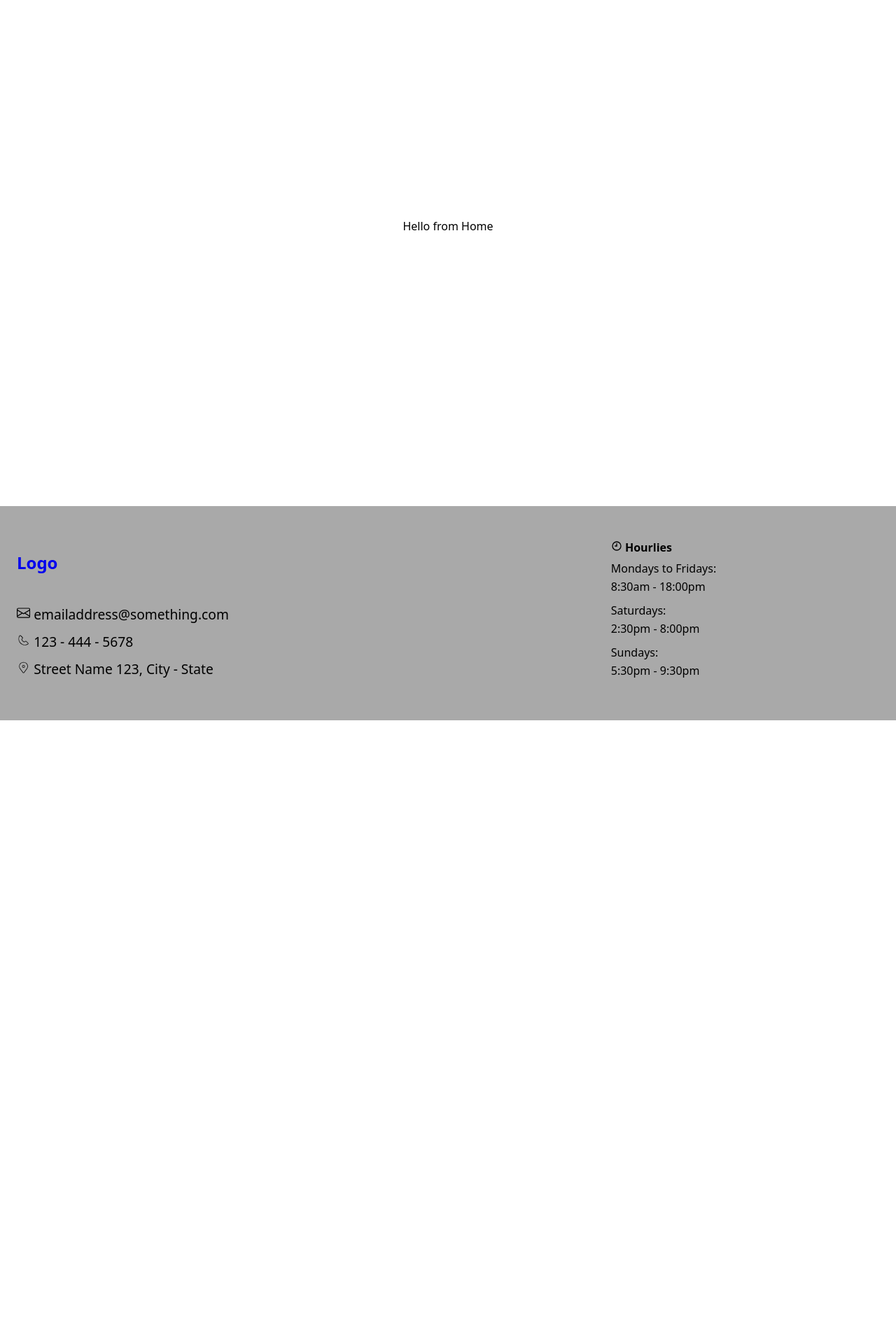
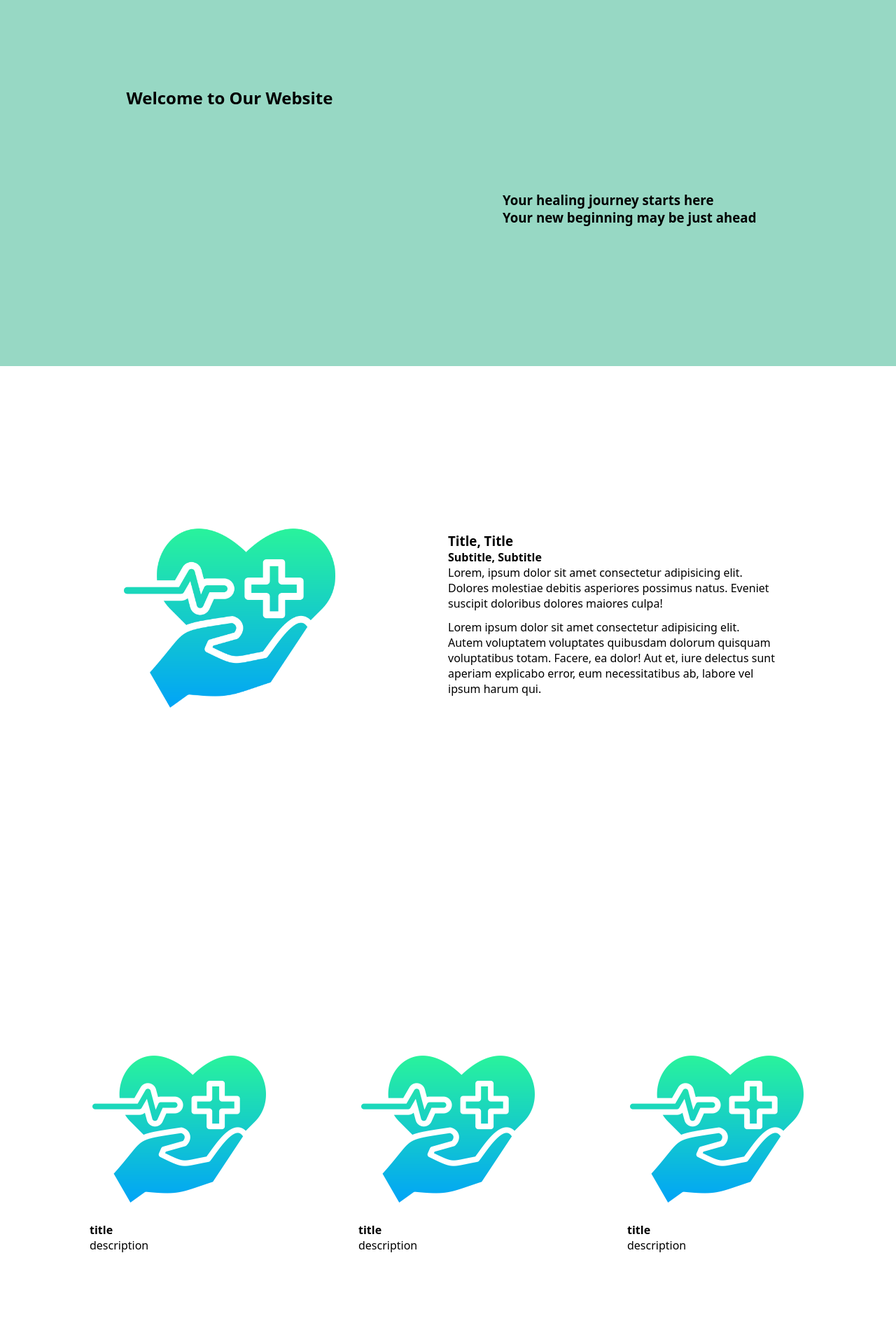
Before and after one commit to MartinXCVI/react-psychologist, a React (Vite) app: page / in a window 1280 px wide. Shown: the part 200-2120 px from the top of the page at 70% size. Before the commit the page ends 1229 px from the top, so only its background shows below. Built offline with nearby package versions, Linux system fonts and the light colour scheme.

Commit message:
small progress in home page layout

```diff
--- /dev/null
+++ b/src/components/Container.jsx
@@ -0,0 +1,10 @@
+
+const Container = ({ children, className }) => {
+  return (
+    <section className={`container ${className}`}>
+      {children}
+    </section>
+  )
+}
+
+export default Container
--- a/src/css/styles.css
+++ b/src/css/styles.css
@@ -26,6 +26,12 @@ p {
   flex-direction: column;
   justify-content: center;
   align-items: center;
+}
+
+.container {
+  width: 100%;
+  min-height: 100vh;
+  display: flex;
 }
 
 /*----- Components -----*/
@@ -207,5 +213,83 @@ p {
   }
 }
 /*----- Views -----*/
+.landing-section {
+  width: 100%;
+  min-height: 75vh;
+  display: flex;
+  justify-content: center;
+  align-items: center;
+  background-color: #97D8C4;
+  padding: 1rem;
+}
+.landing-section .landing-section-left {
+  width: 50%;
+  min-height: 25vh;
+  max-width: 50%;
+  display: flex;
+  flex-direction: column;
+  justify-content: flex-start;
+  align-items: center;
+}
+.landing-section .landing-section-right {
+  width: 50%;
+  max-width: 50%;
+  min-height: 25vh;
+  display: flex;
+  flex-direction: column;
+  justify-content: flex-end;
+  align-items: center;
+}
+.landing-section .landing-text {
+  width: 75%;
+  text-align: start;
+}
+
+.landing-info-block {
+  width: 100%;
+  min-height: 90vh;
+  display: flex;
+  justify-content: center;
+  align-items: center;
+  padding: 1rem;
+}
+.landing-info-block .left-block {
+  width: 50%;
+}
+.landing-info-block .right-block {
+  width: 50%;
+}
+
+.figure-block {
+  width: 100%;
+  display: flex;
+  flex-direction: column;
+  justify-content: center;
+  align-items: center;
+}
+.figure-block img {
+  width: 50%;
+}
+
+.text-block {
+  width: 75%;
+}
+
+.home-container {
+  display: flex;
+  justify-content: space-evenly;
+  align-items: center;
+  flex-wrap: wrap;
+}
+
+.home-container .home-card {
+  width: 20%;
+}
+.home-container .home-card .card-figure {
+  width: 100%;
+}
+.home-container .home-card .card-figure img {
+  width: 100%;
+}
 
 /*# sourceMappingURL=styles.css.map */
--- a/src/pages/Home.jsx
+++ b/src/pages/Home.jsx
@@ -1,9 +1,34 @@
-
+import Landing from "./Home/Landing"
+import InfoBlock from "./Home/InfoBlock"
+import Container from "../components/Container"
+import HomeCard from "./Home/HomeCard"
 
 const Home = () => {
   return (
-    <div className="temporal-div">Hello from Home</div>
-
+    <>
+      <Landing />
+      <InfoBlock />
+      <Container className={`home-container`}>
+        <HomeCard
+          img='/icons/therapy.png'
+          alt='alt name'
+          title='title'
+          data='description'
+        />
+        <HomeCard
+          img='/icons/therapy.png'
+          alt='alt name'
+          title='title'
+          data='description'
+        />
+        <HomeCard
+          img='/icons/therapy.png'
+          alt='alt name'
+          title='title'
+          data='description'
+        />
+      </Container>
+    </>
   )
 }
 
--- /dev/null
+++ b/src/pages/Home/HomeCard.jsx
@@ -0,0 +1,14 @@
+
+const HomeCard = ({ img, alt, title, data }) => {
+  return (
+    <div className="home-card">
+      <figure className="card-figure">
+        <img src={img} alt={alt} />
+      </figure>
+      <h4>{title}</h4>
+      <p>{data}</p>
+    </div>
+  )
+}
+
+export default HomeCard
--- /dev/null
+++ b/src/pages/Home/InfoBlock.jsx
@@ -0,0 +1,25 @@
+
+
+const InfoBlock = () => {
+  return (
+    <section className="landing-info-block">
+      <section className="left-block">
+        <figure className="figure-block">
+         <img src="/icons/therapy.png" alt="" />
+        </figure>
+      </section>
+      <section className="right-block">
+        <div className="heading-block">
+          <h3>Title, Title</h3>
+          <h4>Subtitle, Subtitle</h4>
+        </div>
+        <div className="text-block">
+          <p>Lorem, ipsum dolor sit amet consectetur adipisicing elit. Dolores molestiae debitis asperiores possimus natus. Eveniet suscipit doloribus dolores maiores culpa!</p>
+          <p>Lorem ipsum dolor sit amet consectetur adipisicing elit. Autem voluptatem voluptates quibusdam dolorum quisquam voluptatibus totam. Facere, ea dolor! Aut et, iure delectus sunt aperiam explicabo error, eum necessitatibus ab, labore vel ipsum harum qui.</p>
+        </div>
+      </section>
+    </section>
+  )
+}
+
+export default InfoBlock
--- /dev/null
+++ b/src/pages/Home/Landing.jsx
@@ -0,0 +1,18 @@
+
+const Landing = () => {
+  return (
+    <>
+      <section className="landing-section">
+        <section className="landing-section-left">
+          <h2>Welcome to Our Website</h2>
+        </section>
+        <section className="landing-section-right">
+          <h3 className="landing-text">Your healing journey starts here</h3>
+          <h3 className="landing-text">Your new beginning may be just ahead</h3>
+        </section>
+      </section>
+    </>
+  )
+}
+
+export default Landing
--- a/src/sass/global.scss
+++ b/src/sass/global.scss
@@ -27,3 +27,9 @@ p {
   min-height: 100vh;
   @include mx.flexCol(center, center);
 }
+
+.container {
+  width: 100%;
+  min-height: 100vh;
+  display: flex;
+}
--- a/src/sass/styles.scss
+++ b/src/sass/styles.scss
@@ -19,3 +19,5 @@
 
 
 /*----- Views -----*/
+
+@use './views/Home.scss';
--- /dev/null
+++ b/src/sass/views/Home.scss
@@ -0,0 +1,68 @@
+@use '../includes/colors' as color;
+@use '../includes/mixins' as mx;
+@use '../includes/typography' as font;
+@use '../includes/variables' as var;
+
+.landing-section {
+  width: 100%;
+  min-height: 75vh;
+  @include mx.flexRow(center, center);
+  background-color: #97D8C4;
+  padding: 1rem;
+  .landing-section-left {
+    width: 50%;
+    min-height: 25vh;
+    max-width: 50%;
+    @include mx.flexCol(flex-start, center);
+  }
+  .landing-section-right {
+    width: 50%;
+    max-width: 50%;
+    min-height: 25vh;
+    @include mx.flexCol(flex-end, center);
+  }
+  .landing-text {
+    width: 75%;
+    text-align: start;
+  }
+}
+
+.landing-info-block {
+  width: 100%;
+  min-height: 90vh;
+  @include mx.flexRow(center, center);
+  padding: 1rem;
+  .left-block {
+    width: 50%;
+  }
+  .right-block {
+    width: 50%;
+  }
+}
+
+.figure-block {
+  width: 100%;
+  @include mx.flexCol(center, center);
+  img {
+    width: 50%;
+  }
+}
+
+.text-block {
+  width: 75%;
+}
+
+.home-container {
+  @include mx.flexRow(var.$evenly, center);
+  flex-wrap: wrap;
+}
+
+.home-container .home-card {
+  width: 20%;
+  .card-figure {
+    width: 100%;
+    img {
+      width: 100%;
+    }
+  }
+}
```
Also changed, not shown: public/icons/therapy.png (added), 1 other file (tests, documents, lock files or other folders).
